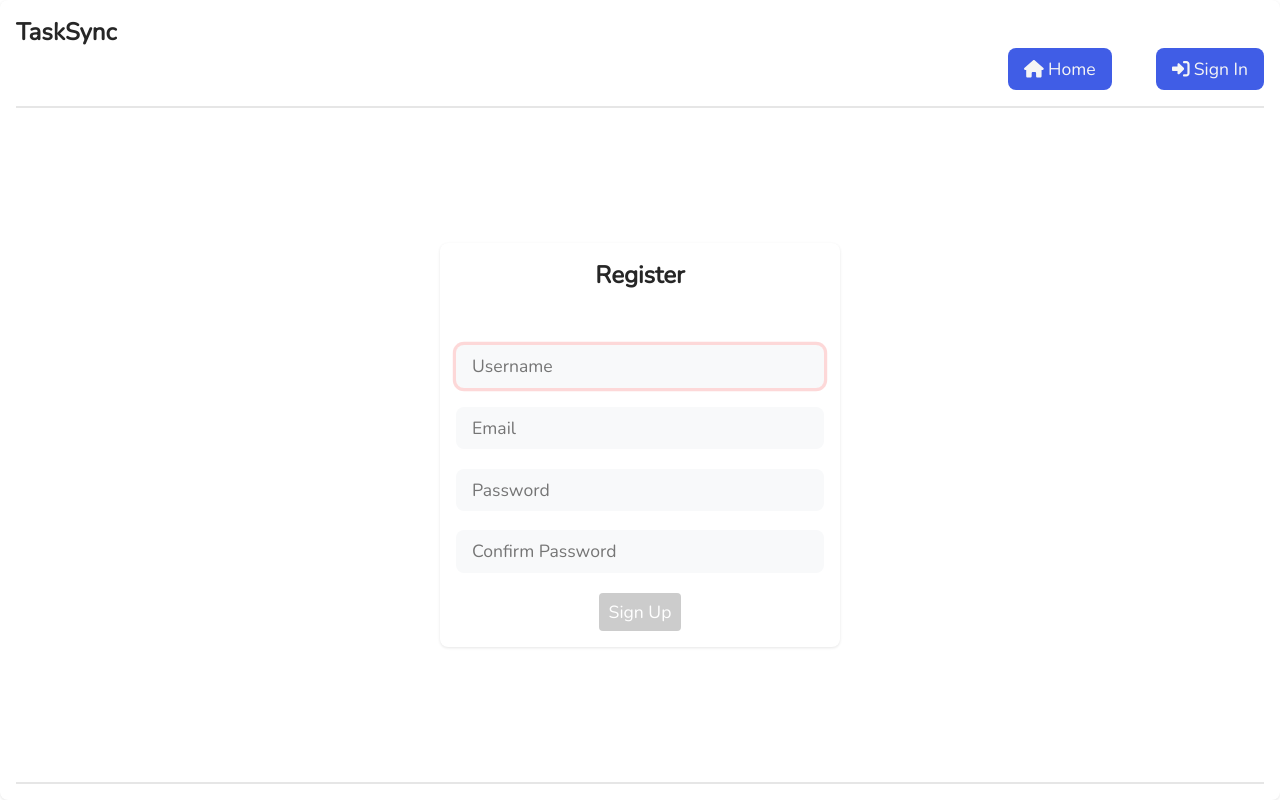
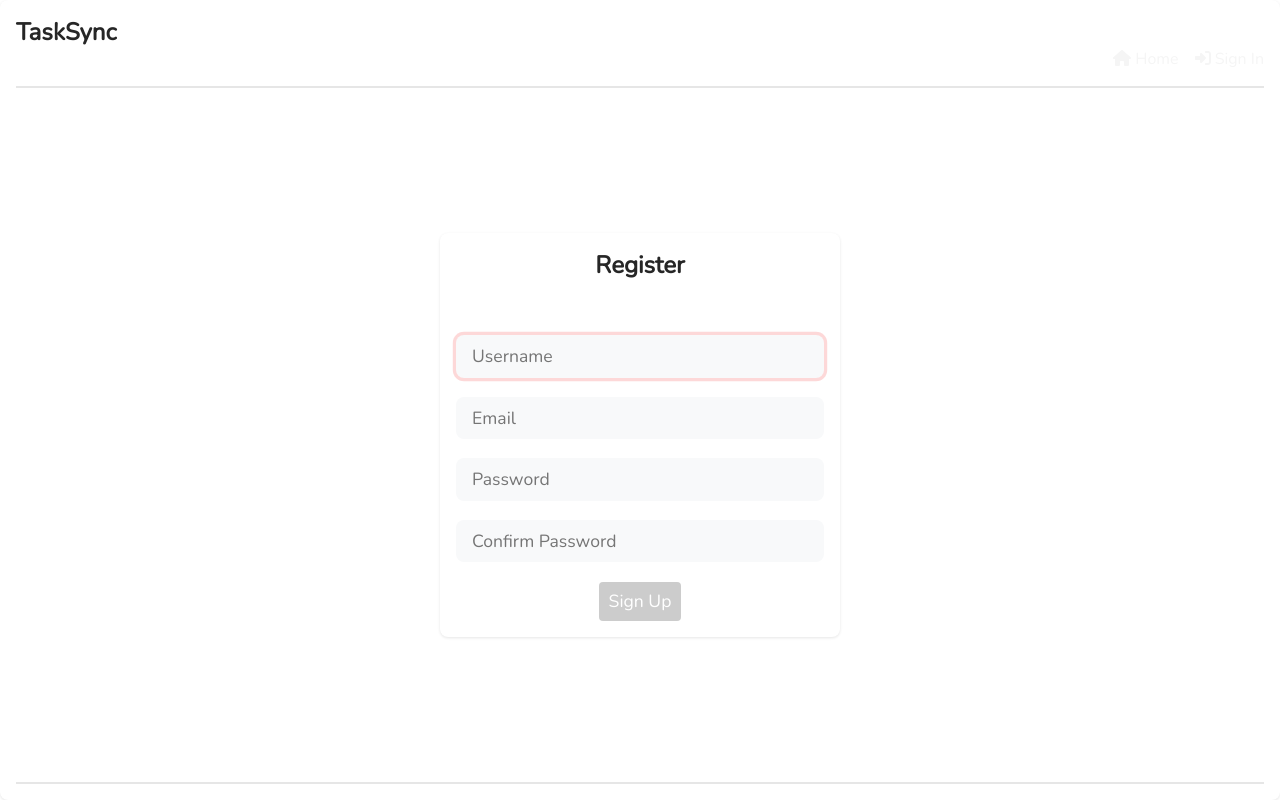
Before and after one commit to urssanjaysingh/TaskSync, a React (Create React App) app: page /register in a window 1280 px wide. Built offline with nearby package versions, Linux system fonts and the light colour scheme.

Commit message:
Finishing Touch

```diff
--- a/src/components/Register.js
+++ b/src/components/Register.js
@@ -109,13 +109,12 @@ const Register = () => {
     return (
         <section className="public">
             <header>
-                <h1><span className="nowrap">TaskSync</span></h1>
+                <h1 className="dash-header__title"><span className="nowrap">TaskSync</span></h1>
                 <nav className="dash-header__nav">
-                    <Link to="/" className="btn btn-link">
+                    <Link to="/">
                         <FontAwesomeIcon icon={faHome} /> Home
                     </Link>
-                    <span className="space"></span>
-                    <Link to="/login" className="btn btn-link">
+                    <Link to="/login">
                         <FontAwesomeIcon icon={faSignInAlt} /> Sign In
                     </Link>
                 </nav>
--- a/src/features/auth/Login.js
+++ b/src/features/auth/Login.js
@@ -97,13 +97,12 @@ const Login = () => {
     return (
         <section className="public">
             <header>
-                <h1><span className="nowrap">TaskSync</span></h1>
+                <h1 className="dash-header__title"><span className="nowrap">TaskSync</span></h1>
                 <nav className="dash-header__nav">
-                    <Link to="/" className="btn btn-link">
+                    <Link to="/">
                         <FontAwesomeIcon icon={faHome} /> Home
                     </Link>
-                    <span className="space"></span>
-                    <Link to="/register" className="btn btn-link">
+                    <Link to="/register">
                         <FontAwesomeIcon icon={faUserPlus} /> Sign Up
                     </Link>
                 </nav>
```
